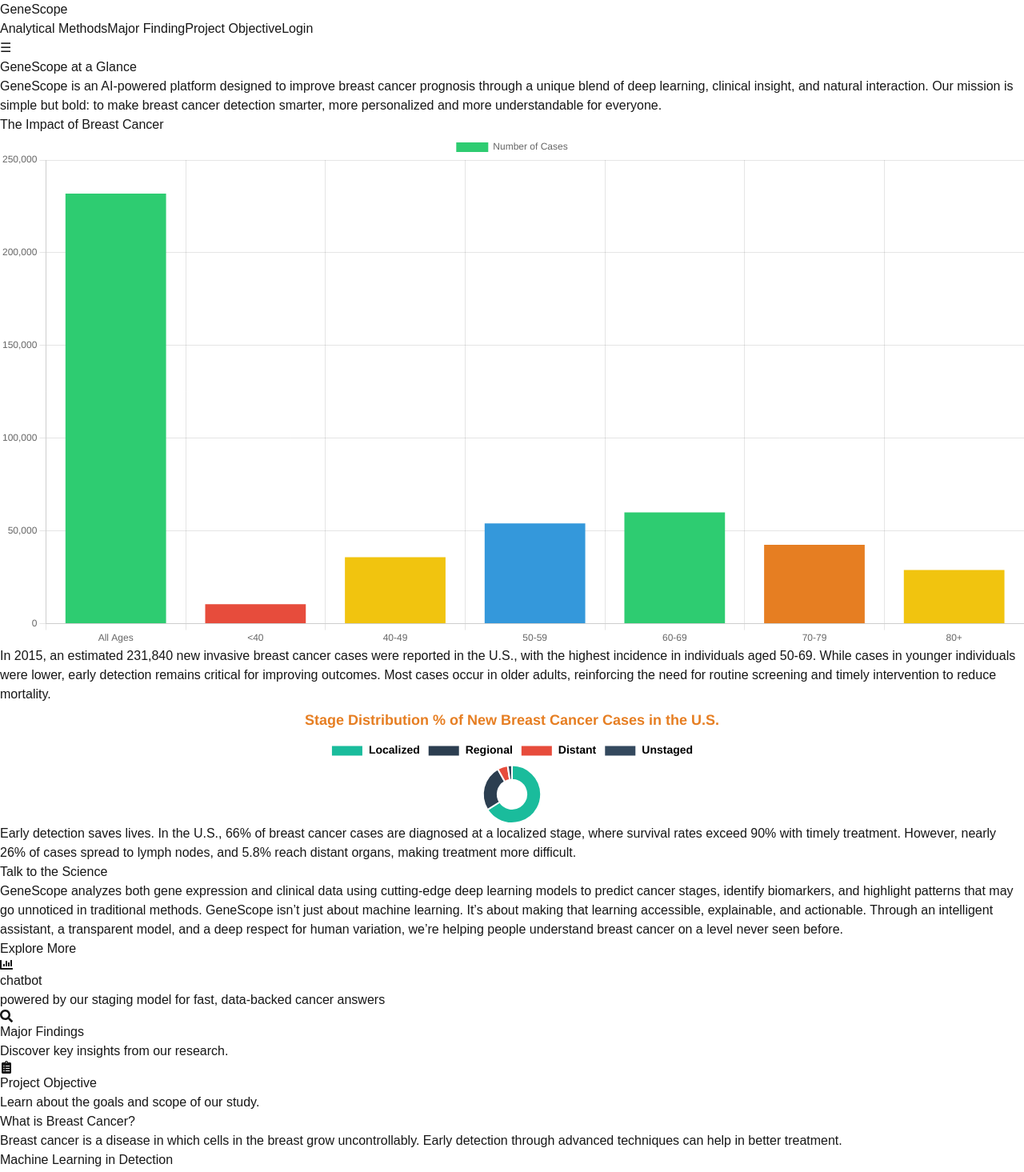
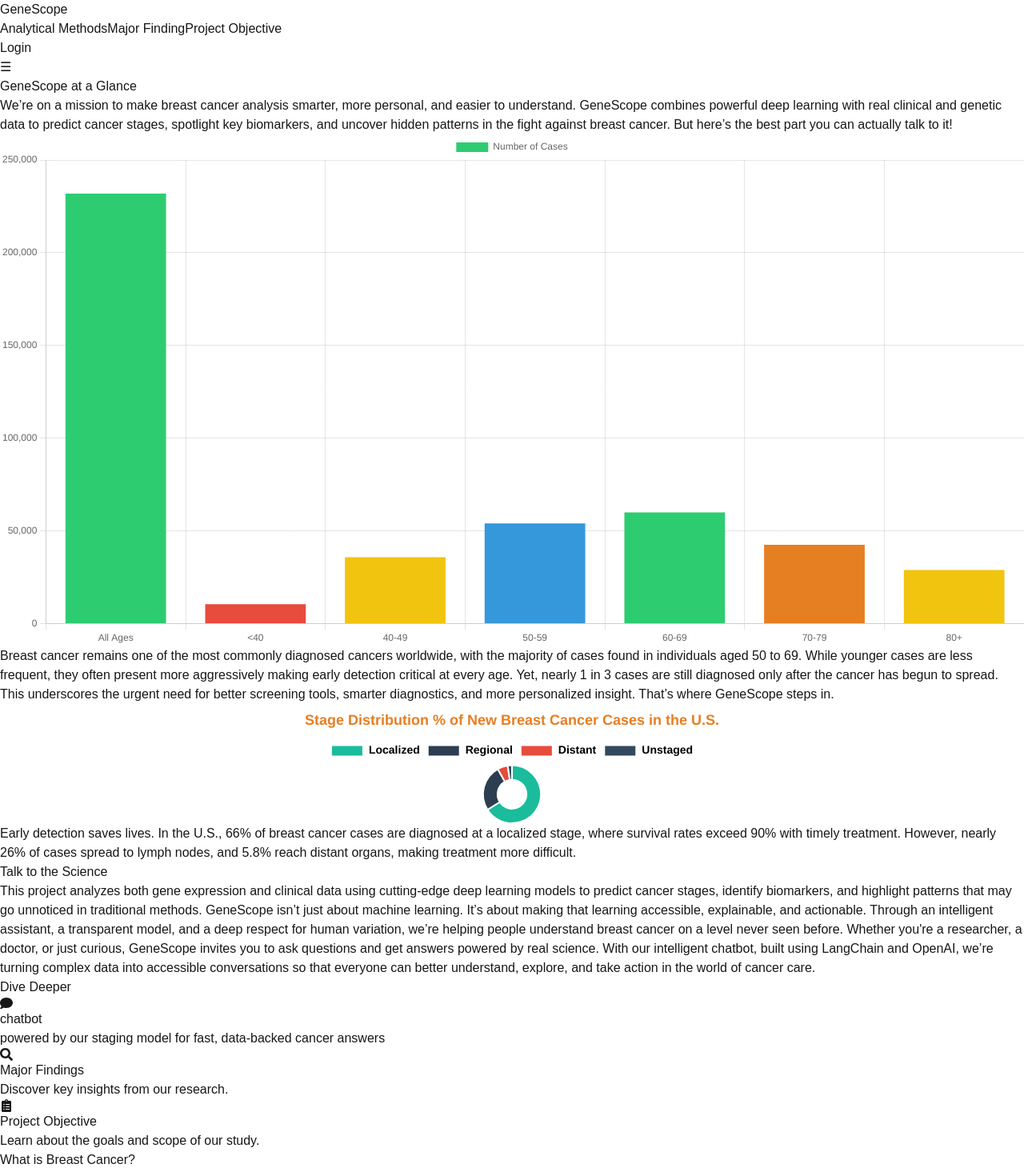
Before and after one commit to ANikfarjam/GeneScope, a Next.js app in the folder front/: page / in a window 1280 px wide. Shown: the top 1465 px of the page at 80% size. Built offline with nearby package versions, Linux system fonts and the light colour scheme.

Commit message:
update in homepage + chatbot

```diff
--- a/front/src/app/components/ChatBot.tsx
+++ b/front/src/app/components/ChatBot.tsx
@@ -102,7 +102,6 @@ export default function Chatbot() {
       const clinical = data.clinical_info;
 
       const stageLabels = [
-        "Stage 0",
         "Stage I",
         "Stage IA",
         "Stage IB",
@@ -255,12 +254,12 @@ Base your suggestions on their **age (${clinical.age_at_index})**, **weight (${
   !msg.content.includes("![") && <Typer text={msg.content} />}
 */
   return (
-    <div className="p-6 w-full h-[800px] max-w-[1050px] mx-auto text-black flex flex-col bg-transparent shadow-none border-none">
+    <div className="px-6 pt-6 w-full h-[80%] min-h-[690px] max-h-[690px] max-w-[1050px] mx-auto text-black flex flex-col bg-transparent shadow-none border-none overflow-hidden">
       <h2 className="text-2xl font-bold text-gray-800 text-center mb-4 hidden">
         Chatbot
       </h2>
 
-      <div className="flex-1 overflow-y-auto border rounded-lg p-4 bg-gray-100 space-y-3 shadow-inner">
+      <div className="flex-1 min-h-0 overflow-y-auto border rounded-lg p-4 bg-gray-100 space-y-3 shadow-inner">
         <div className="flex justify-start">
           <div className="px-4 py-2 rounded-xl rounded-tl-none text-sm max-w-[80%] bg-white text-gray-900 border border-gray-300">
             <Typer text="👋 Hi there! I'm GeneScope. Ask me about breast cancer, genetics, or let me show you a chart!" />
--- a/front/src/app/components/Navbar.tsx
+++ b/front/src/app/components/Navbar.tsx
@@ -3,6 +3,7 @@
 import Link from "next/link";
 import { useState, useEffect, useRef } from "react";
 import Image from "next/image";
+
 const Navbar = () => {
   const [isOpen, setIsOpen] = useState(false);
   const [dropdownOpen, setDropdownOpen] = useState(false);
@@ -38,32 +39,39 @@ const Navbar = () => {
 
   return (
     <nav className="bg-white shadow-md fixed w-full z-50 top-0 left-0">
-      <div className="max-w-6xl mx-auto px-6">
-        <div className="flex justify-between items-center py-4">
-          <Link href="/" className="text-2xl font-bold text-pink-600">
-            GeneScope
-          </Link>
+      <div className="mx-auto px-6">
+        <div className="flex justify-between items-center py-4 relative">
+          {/* Left: Logo */}
+          <div className="flex-shrink-0">
+            <Link href="/" className="text-2xl font-bold text-pink-600">
+              GeneScope
+            </Link>
+          </div>
 
-          <div className="hidden md:flex space-x-6 items-center">
+          {/* Center: Navigation Links */}
+          <div className="absolute left-1/2 transform -translate-x-1/2 hidden md:flex space-x-6 items-center">
             <Link
               href="/analyticalmethod"
-              className="text-gray-700 hover:text-pink-500"
+              className="relative text-gray-700 hover:text-pink-500 after:absolute after:left-0 after:-bottom-1 after:h-[2px] after:w-0 hover:after:w-full after:bg-pink-500 after:transition-all after:duration-300"
             >
               Analytical Methods
             </Link>
             <Link
               href="/majorfindings"
-              className="text-gray-700 hover:text-pink-500"
+              className="relative text-gray-700 hover:text-pink-500 after:absolute after:left-0 after:-bottom-1 after:h-[2px] after:w-0 hover:after:w-full after:bg-pink-500 after:transition-all after:duration-300"
             >
               Major Finding
             </Link>
             <Link
               href="/projectobjective"
-              className="text-gray-700 hover:text-pink-500"
+              className="relative text-gray-700 hover:text-pink-500 after:absolute after:left-0 after:-bottom-1 after:h-[2px] after:w-0 hover:after:w-full after:bg-pink-500 after:transition-all after:duration-300"
             >
               Project Objective
             </Link>
+          </div>
 
+          {/* Right: User Menu or Login */}
+          <div className="hidden md:flex items-center space-x-4">
             {user ? (
               <div className="relative" ref={dropdownRef}>
                 <Image
@@ -99,6 +107,7 @@ const Navbar = () => {
             )}
           </div>
 
+          {/* Mobile toggle */}
           <button
             className="md:hidden text-gray-700 focus:outline-none"
             onClick={() => setIsOpen(!isOpen)}
--- a/front/src/app/components/Typer.tsx
+++ b/front/src/app/components/Typer.tsx
@@ -12,7 +12,7 @@ const Typer = ({ text }: TyperProps) => {
   const [displayText, setDisplayText] = useState("");
 
   useEffect(() => {
-    if (!text || typeof window === "undefined") return; // ✅ guard for undefined text
+    if (!text || typeof window === "undefined") return;
     let index = 0;
     setDisplayText("");
 
@@ -23,7 +23,7 @@ const Typer = ({ text }: TyperProps) => {
       } else {
         clearInterval(interval);
       }
-    }, 10);
+    }, 0.1);
 
     return () => clearInterval(interval);
   }, [text]);
--- a/front/src/app/page.tsx
+++ b/front/src/app/page.tsx
@@ -9,7 +9,7 @@ import { Chart, registerables } from "chart.js";
 import Typer from "./components/Typer";
 import { motion } from "framer-motion"; // Import Framer Motion
 import Link from "next/link";
-import { FaChartBar, FaSearch, FaClipboardList } from "react-icons/fa";
+import { FaSearch, FaClipboardList, FaComment } from "react-icons/fa";
 
 Chart.register(...registerables);
 
@@ -105,20 +105,10 @@ export default function Home() {
           className="text-lg mb-8 h-32 w-full overflow-hidden relative text-left pt-2 "
           data-aos="fade-right"
         >
-          <Typer
-            text="GeneScope is an AI-powered platform designed to improve breast cancer prognosis through a unique blend of deep learning, clinical insight, and natural interaction. Our mission is simple but bold: to make breast cancer detection smarter, more personalized and more understandable for everyone.
-  "
-          />
+          <Typer text="We’re on a mission to make breast cancer analysis smarter, more personal, and easier to understand. GeneScope combines powerful deep learning with real clinical and genetic data to predict cancer stages, spotlight key biomarkers, and uncover hidden patterns in the fight against breast cancer. But here’s the best part you can actually talk to it!" />
         </div>
 
-        <div className="mt-12 shadow-lg p-4 inset-shadow-xs bg-white">
-          <h2
-            className="text-2xl font-bold mb-6 text-center "
-            data-aos="fade-up"
-          >
-            The Impact of Breast Cancer
-          </h2>
-
+        <div className="mt-12 shadow-md p-4 inset-shadow-xs bg-white">
           <div className="flex flex-col md:flex-row items-center justify-between gap-6">
             <a
               href="https://breast-cancer.ca/diag-ratngs/"
@@ -143,17 +133,19 @@ export default function Home() {
               transition={{ duration: 0.2 }}
             >
               <p className="text-lg">
-                In 2015, an estimated 231,840 new invasive breast cancer cases
-                were reported in the U.S., with the highest incidence in
-                individuals aged 50-69. While cases in younger individuals were
-                lower, early detection remains critical for improving outcomes.
-                Most cases occur in older adults, reinforcing the need for
-                routine screening and timely intervention to reduce mortality.
+                Breast cancer remains one of the most commonly diagnosed cancers
+                worldwide, with the majority of cases found in individuals aged
+                50 to 69. While younger cases are less frequent, they often
+                present more aggressively making early detection critical at
+                every age. Yet, nearly 1 in 3 cases are still diagnosed only
+                after the cancer has begun to spread. This underscores the
+                urgent need for better screening tools, smarter diagnostics, and
+                more personalized insight. That’s where GeneScope steps in.
               </p>
             </motion.div>
           </div>
         </div>
-        <div className="mt-12 shadow-lg p-4 inset-shadow-xs bg-white">
+        <div className="mt-12 shadow-md p-4 inset-shadow-xs bg-white">
           <div className="flex flex-col md:flex-row items-center justify-between gap-6">
             <motion.div
               className="w-full md:w-1/2 p-2 "
@@ -180,50 +172,56 @@ export default function Home() {
             </motion.div>
           </div>
         </div>
+
         <motion.div
-          className="bg-white rounded-lg shadow-md p-6 md:p-10 my-10 text-left"
+          className="bg-white shadow-md p-6 md:p-8 my-10 text-left"
           data-aos="fade-up"
           initial={{ opacity: 0, y: 50 }}
           whileInView={{ opacity: 1, y: 0 }}
           transition={{ duration: 0.6 }}
           viewport={{ once: true }}
         >
-          <h2 className="text-2xl font-bold mb-4 text-black-700 text-center">
+          <h2 className="text-2xl font-bold mb-6 text-center ">
             Talk to the Science
           </h2>
           <p className="text-lg mb-4">
-            GeneScope analyzes both gene expression and clinical data using
+            This project analyzes both gene expression and clinical data using
             cutting-edge deep learning models to predict cancer stages, identify
             biomarkers, and highlight patterns that may go unnoticed in
             traditional methods. GeneScope isn’t just about machine learning.
             It’s about making that learning accessible, explainable, and
             actionable. Through an intelligent assistant, a transparent model,
             and a deep respect for human variation, we’re helping people
-            understand breast cancer on a level never seen before.
+            understand breast cancer on a level never seen before. Whether
+            you're a researcher, a doctor, or just curious, GeneScope invites
+            you to ask questions and get answers powered by real science. With
+            our intelligent chatbot, built using LangChain and OpenAI, we’re
+            turning complex data into accessible conversations so that everyone
+            can better understand, explore, and take action in the world of
+            cancer care.
           </p>
 
           <p className="text-lg"></p>
         </motion.div>
 
-        {/* Separate Section for Three Navigation Cards */}
         <div className="mt-12 p-4 ">
           <h2
             className="text-2xl font-bold mb-6 text-center"
             data-aos="fade-up"
           >
-            Explore More
+            Dive Deeper
           </h2>
 
-          <div className="flex flex-col md:flex-row items-center justify-between gap-6 bg-white ">
+          <div className="flex flex-col md:flex-row items-center justify-between gap-6 bg-white">
             {/* Dashboard Card */}
             <Link href="/dashboard" className="w-full md:w-1/3">
               <motion.div
-                className="p-6 bg-white rounded-lg shadow-md text-center cursor-pointer  "
+                className="p-6 bg-white rounded-lg shadow-md text-center cursor-pointer"
                 data-aos="fade-right"
                 whileHover={{ boxShadow: "0px 10px 30px rgba(0, 0, 0, 0.2)" }}
                 transition={{ duration: 0.2 }}
               >
-                <FaChartBar className="text-5xl text-blue-600 mb-3" />
+                <FaComment className="text-5xl text-blue-300 mb-3 mx-auto" />
                 <h2 className="text-lg font-semibold">chatbot</h2>
                 <p className="text-sm text-gray-600 mt-2">
                   powered by our staging model for fast, data-backed cancer
@@ -233,14 +231,14 @@ export default function Home() {
             </Link>
 
             {/* Major Findings Card */}
-            <Link href="/major-finding" className="w-full md:w-1/3">
+            <Link href="/majorfindings" className="w-full md:w-1/3">
               <motion.div
-                className="p-6 bg-white rounded-lg shadow-md text-center cursor-pointer "
+                className="p-6 bg-white rounded-lg shadow-md text-center cursor-pointer"
                 data-aos="fade-up"
                 whileHover={{ boxShadow: "0px 10px 30px rgba(0, 0, 0, 0.2)" }}
                 transition={{ duration: 0.2 }}
               >
-                <FaSearch className="text-5xl text-green-600 mb-3" />
+                <FaSearch className="text-5xl text-green-600 mb-3 mx-auto" />
                 <h2 className="text-lg font-semibold">Major Findings</h2>
                 <p className="text-sm text-gray-600 mt-2">
                   Discover key insights from our research.
@@ -256,7 +254,7 @@ export default function Home() {
                 whileHover={{ boxShadow: "0px 10px 30px rgba(0, 0, 0, 0.2)" }}
                 transition={{ duration: 0.2 }}
               >
-                <FaClipboardList className="text-5xl text-red-600 mb-3" />
+                <FaClipboardList className="text-5xl text-red-600 mb-3 mx-auto" />
                 <h2 className="text-lg font-semibold">Project Objective</h2>
                 <p className="text-sm text-gray-600 mt-2">
                   Learn about the goals and scope of our study.
```
Also changed, not shown: 1 other file (tests, documents, lock files or other folders).
